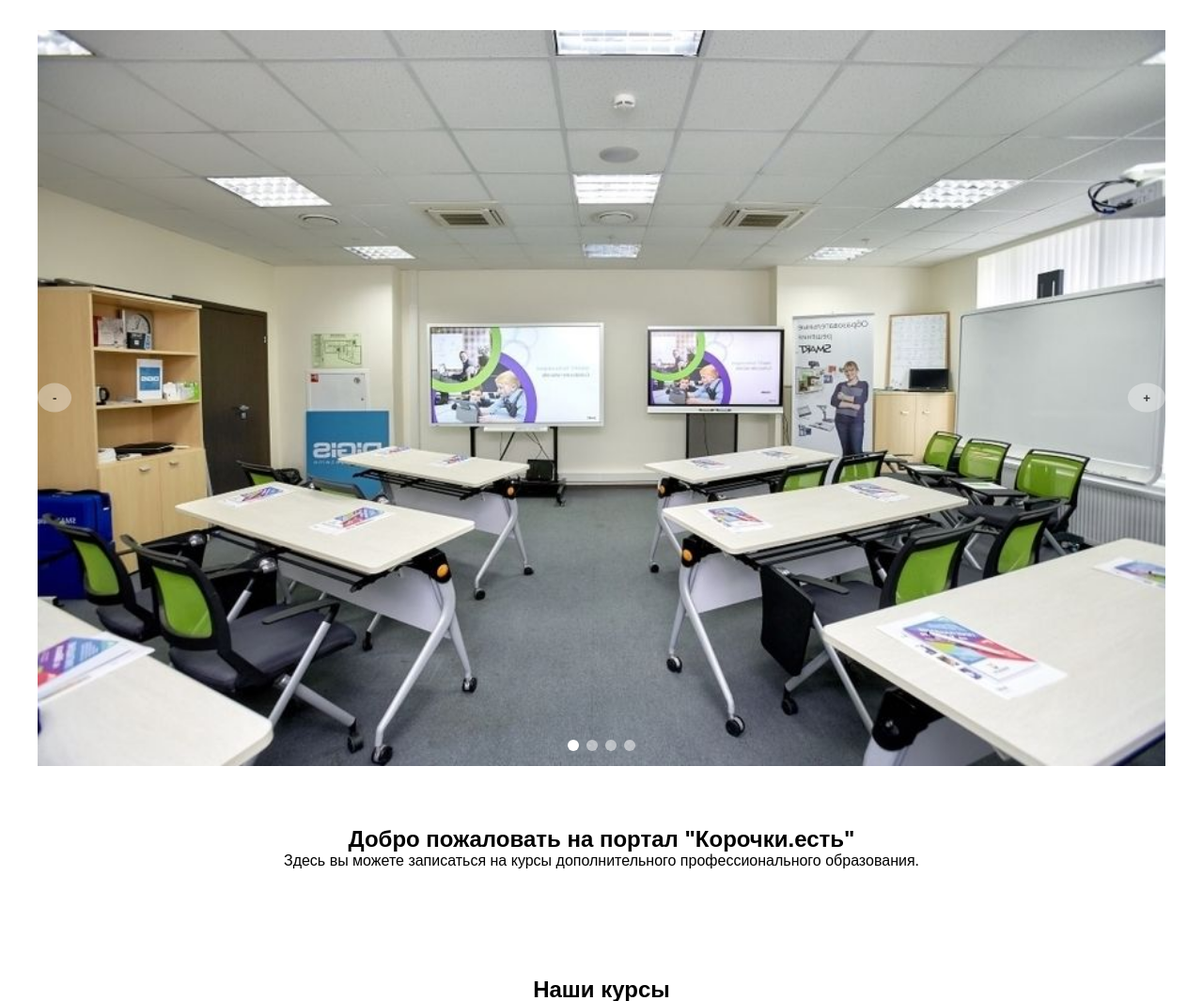
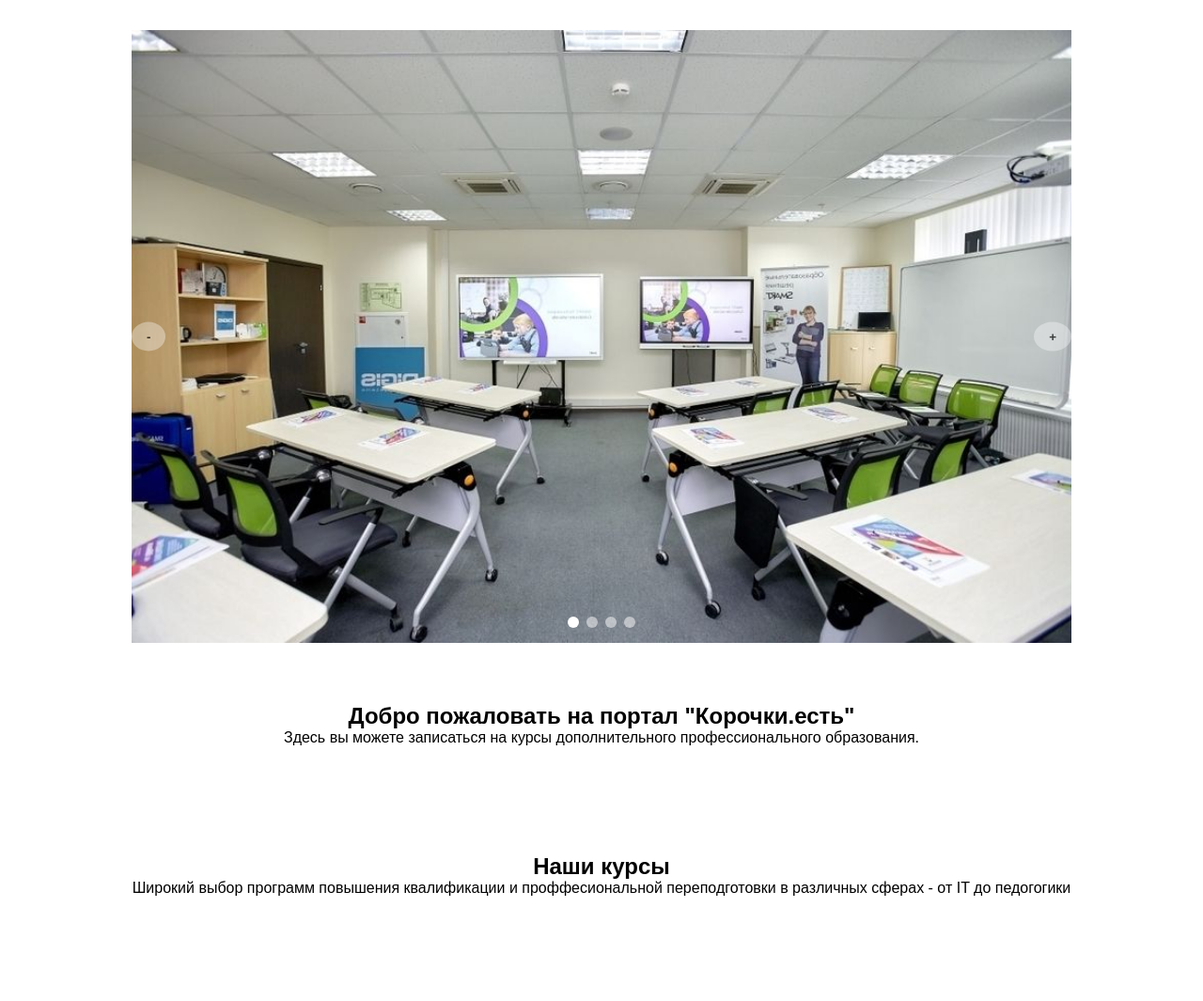
Before and after one commit to De1tyZWER/KorochkiEst, a PHP site: page / in a window 1280 px wide. Shown: the part 92-1157 px from the top of the page at 94% size. Run offline with PHP 8.4, Linux system fonts and the light colour scheme.

Commit message:
video2.1

```diff
--- a/css/style.css
+++ b/css/style.css
@@ -24,7 +24,7 @@ body {
     position: relative;
     overflow: hidden;
     border-radius: 8px;
-    max-width: 1200px;
+    max-width: 1000px;
     margin: 2rem auto;
     padding: 0 1rem;
 }
```
